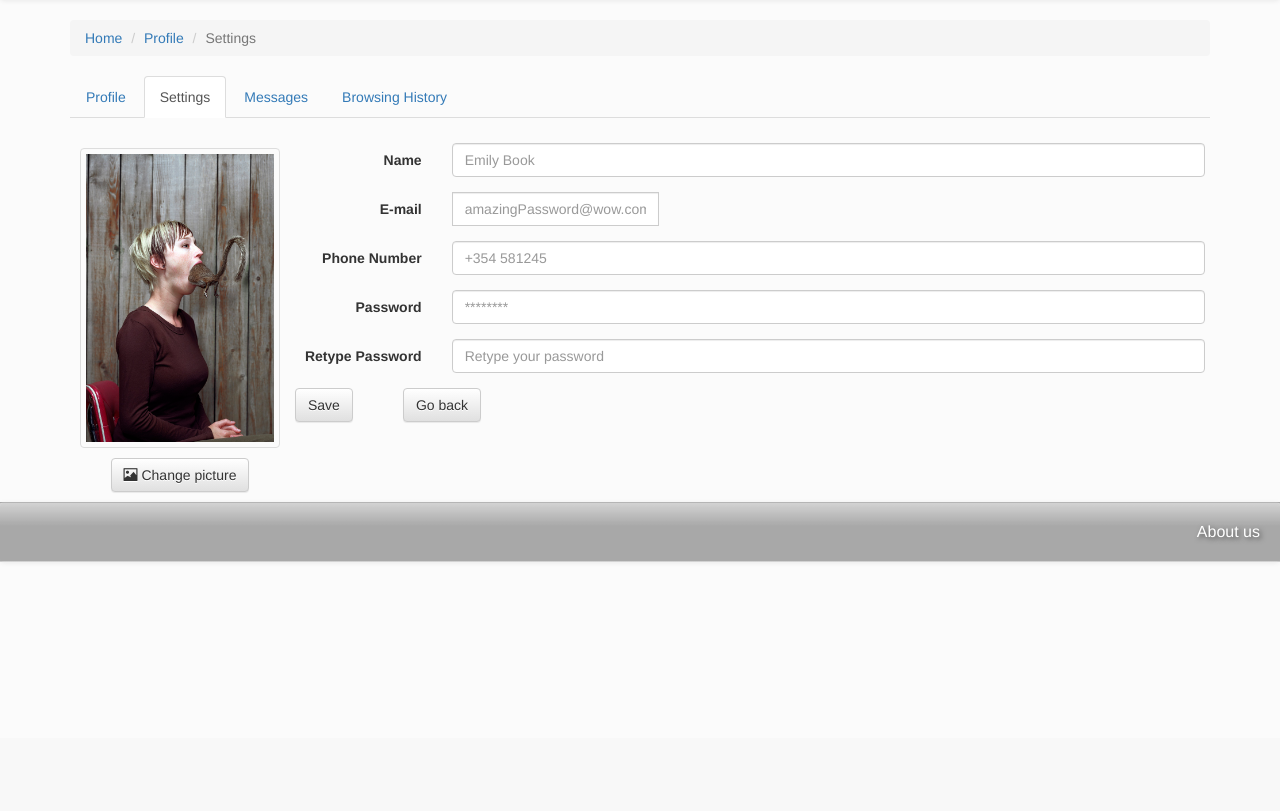
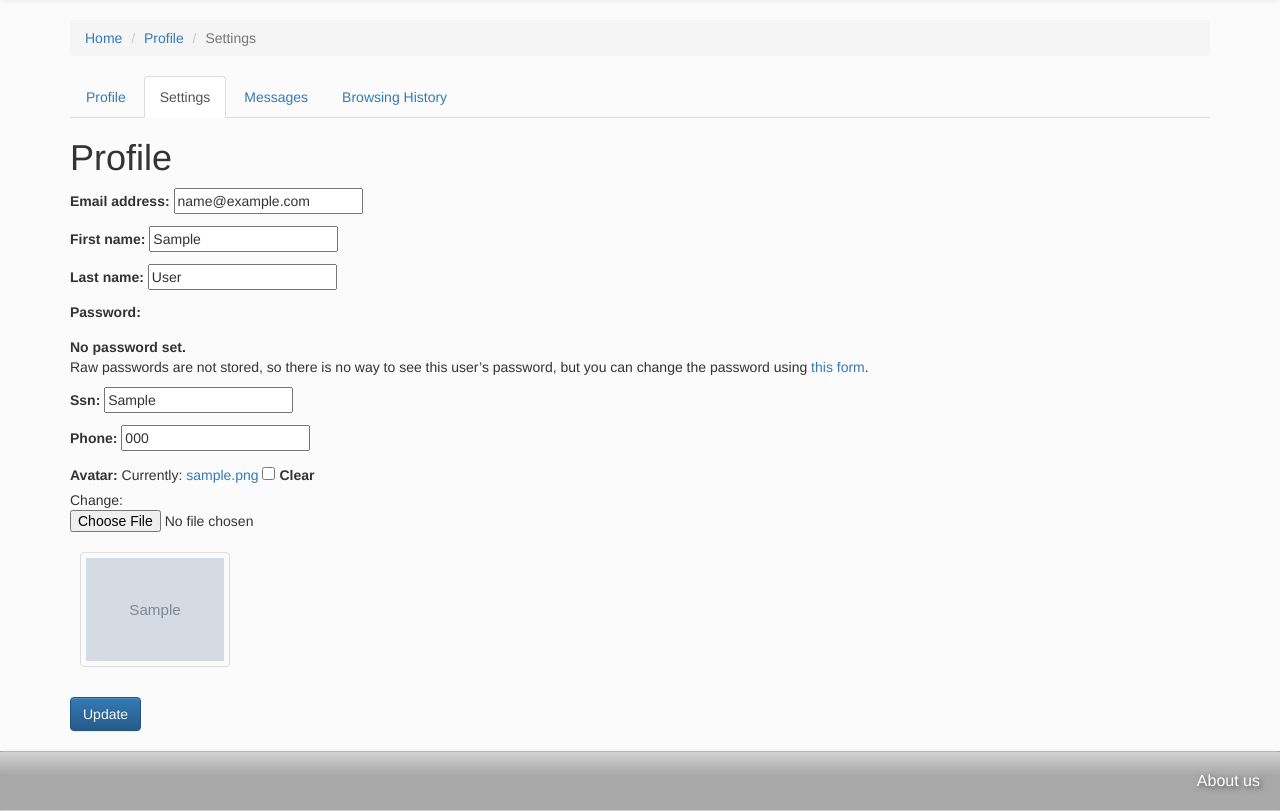
Before and after one commit to hjordissveinsd/castle_apartments_base, a Django app: page /profile/settings in a window 1280 px wide. Shown: the part 62-873 px from the top of the page. Before the commit the page ends 624 px from the top, so only its background shows below. Run offline with Django 3.2, Linux system fonts and the light colour scheme; a user stored in the database is signed in; tables that the repository leaves empty hold one stand-in row (values such as "Sample post"); grey boxes marked "Sample" are stand-in pictures; some libraries are stand-ins or nearby versions.

Commit message:
profile og settings

```diff
--- a/Browse/templates/Browse/single_estate.html
+++ b/Browse/templates/Browse/single_estate.html
@@ -10,7 +10,7 @@
 
         <div class="caption" id="estatebox">
             <h3>{{ estate.address }}</h3>
-            <h4> Price:{{ estate.price }} ISK</h4>
+            <div><h4> <i class="fas fa-dollar-sign"></i> {{ estate.price }}</h4></div>
             <div class="limit">
                 <p>{{ estate.desc }}</p>
             </div>
--- a/Profile/templates/Profile/settings.html
+++ b/Profile/templates/Profile/settings.html
@@ -1,69 +1,39 @@
 {% extends 'base.html' %}
 {% block content %}
     <ol class="breadcrumb">
-        <li><a href="{% url 'main-front' %}" id="hoverable-generic">Home</a></li>
-        <li><a href="{% url 'profile' %}" id="hoverable-generic">Profile</a></li>
+        <li><a href="{% url 'main-front' %}" id="breadcrumb-hoverable">Home</a></li>
+        <li><a href="{% url 'profile' %}" id="breadcrumb-hoverable">Profile</a></li>
         <li class="active">Settings</li>
     </ol>
 
     <ul class="nav nav-tabs">
-        <li role="presentation"><a href="{% url 'profile' %}" id="dropdown-choice">Profile</a></li>
-        <li role="presentation"  class="active"><a href="{% url 'settings' %}">Settings</a></li>
+        <li role="presentation" ><a href="{% url 'profile' %}">Profile</a></li>
+        <li role="presentation"class="active"><a href="{% url 'settings' %}" id="dropdown-choice">Settings</a></li>
         <li role="presentation"><a href="{% url 'messages' %}" id="dropdown-choice">Messages</a></li>
         <li role="presentation"><a href="{% url 'browsingHistory' %}" id="dropdown-choice">Browsing History</a></li>
     </ul>
 
+    <h1>Profile</h1>
+    <form class="form form-horizontal" method="post" enctype="multipart/form-data">
+        {% csrf_token %}
+
+        <fieldset>
+            <div>
+                {{ user_form.as_p }}
+            </div>
+        </fieldset>
+
+        <fieldset>
+            {{ profile_form.as_p }}
+        </fieldset>
+
+        {% if profile_form.instance.avatar %}
+            <img id="prof-pic" src="{{ profile_form.instance.avatar.url }}" alt="{{ user_form.instance.username }}">
+        {% else %}
+            <p>No profile pic</p>
+        {% endif %}
+    <br><br>
+        <input type="submit" class="btn btn-primary" value="Update">
+    </form>
     <br>
-<div id="AccountSettings">
-<div id="settings-pic">
-    <span><img src="../static/images/profilePicture.jpg" alt="Your Picture" style="width:200px;height:300px;" id="prof-pic"></span>
-    <p><a href="#" class="btn btn-default"  role="button"><span class="glyphicon glyphicon-picture"> </span>  Change picture</a></p>
-</div>
-    <div class="container-lg" id="SettingsForm">
-        <form class="form-horizontal">
-            <div class="form-group">
-                <label for="inputEmail3" class="col-sm-2 control-label">Name</label>
-                <div class="col-sm-10">
-                    <input type="email" class="form-control"  id="InputName" placeholder="Emily Book">
-                </div>
-            </div>
-
-            <div class="form-group">
-                <label for="inputEmail3" class="col-sm-2 control-label">E-mail</label>
-                <div class="col-sm-10">
-                    <div class="input-group">
-                        <input type="text" class="form-control" id="inputEmail3" placeholder="amazingPassword@wow.com">
-                    </div><!-- /input-group -->
-              </div><!-- /.col-lg-6 -->
-            </div>
-
-            <div class="form-group">
-                <label for="inputPassword3" class="col-sm-2 control-label">Phone Number</label>
-                <div class="col-sm-10">
-                    <input type="text" class="form-control" placeholder="+354 581245">
-                </div>
-            </div>
-            <div class="form-group">
-                <label for="inputPassword3" class="col-sm-2 control-label">Password</label>
-                <div class="col-sm-10">
-                    <input type="password" class="form-control" id="inputPassword3" placeholder="********">
-                </div>
-            </div>
-            <div class="form-group">
-                <label for="inputPassword3" class="col-sm-2 control-label">Retype Password</label>
-                <div class="col-sm-10">
-                    <input type="password" class="form-control" id="inputPassword3" placeholder="Retype your password">
-                </div>
-            </div>
-
-            <div class="container-lg" id="AccountSettings">
-                <button type="submit" class="btn btn-default">Save</button>
-                <p><a href="#" class="btn btn-default"  role="button">Go back</a></p>
-            </div>
-</form>
-    </div>
-
-</div>
-
-
 {% endblock %}
--- a/Profile/urls.py
+++ b/Profile/urls.py
@@ -17,6 +17,5 @@ urlpatterns = [
     path('login/', LoginView.as_view(template_name='Profile/login.html'), name='login'),
     #path('logout/', LogoutView.as_view(next_page='login'), name='logout'),
     path('logout/', LogoutView.as_view(), name='logout'),
-    path('profile/', views.profile, name='profile'),
     path('browsingHistory/', views.browsingHistory, name="browsingHistory")
 ]
--- a/Profile/views.py
+++ b/Profile/views.py
@@ -16,9 +16,6 @@ def profile(request):
 
 def messages(request):
     return render(request, 'Profile/messages.html')
-
-def settings(request):
-    return render(request, 'Profile/settings.html')
 
 def createOrLogIn (request):
     return render(request, 'Profile/createOrLogIn.html')
@@ -89,6 +86,20 @@ def profile(request):
     user_form = CustomUserChangeForm(instance=user)
     profile_form = ProfileForm(instance=user.profile)
 
+    print(profile_form.instance.avatar.url)
+
+    return render(request, 'Profile/profile_2.html')
+
+
+def settings(request):
+    print('current user = ', request.user.id)
+    user = get_object_or_404(User, pk=request.user.id)
+    print('current user info = ', user.profile.phone)
+
+    # used to overrite current data, instance=   populates
+    user_form = CustomUserChangeForm(instance=user)
+    profile_form = ProfileForm(instance=user.profile)
+
     print(user_form)
     print(profile_form)
     if request.method == 'POST':
@@ -101,19 +112,16 @@ def profile(request):
             user_form.save()
             profile_form.save()
 
-            return redirect('profile')
+            return redirect('settings')
         else:
             print('invalid')
 
             context = {'user_form': user_form, 'profile_form': profile_form}
-            return render(request, 'profile/profile_2.html', context)
-
-
+            return render(request, 'profile/settings.html', context)
 
     # All other cases that are not a POST (like GET request).
     context = {'user_form': user_form, 'profile_form': profile_form}
-    return render(request, 'Profile/profile_2.html', context)
-
+    return render(request, 'Profile/settings.html', context)
 
 ###############################################
 #raggi að bæta við#############################
```
Also changed, not shown: Profile/templates/Profile/profile_2.html (+19 -17 lines).
